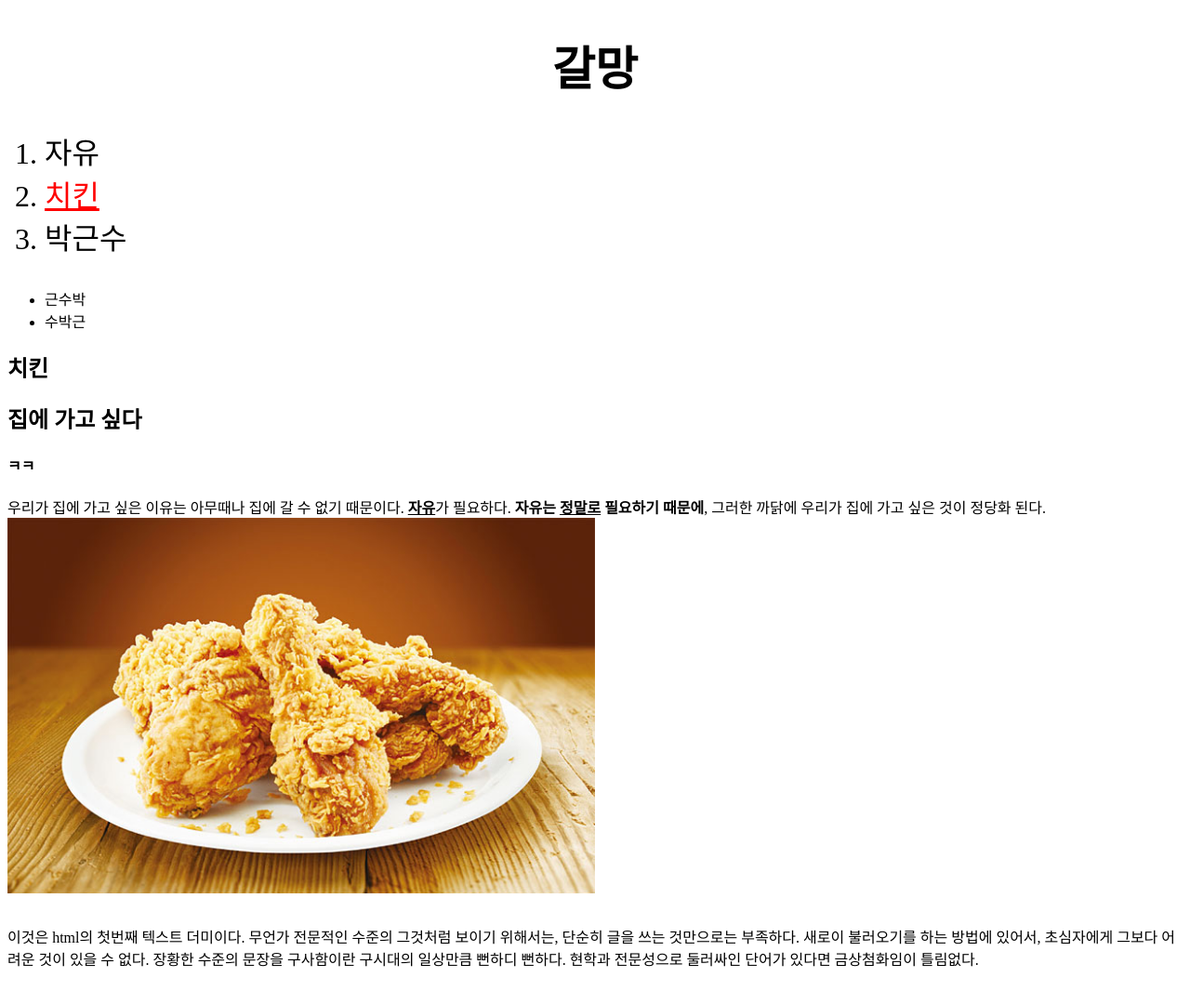
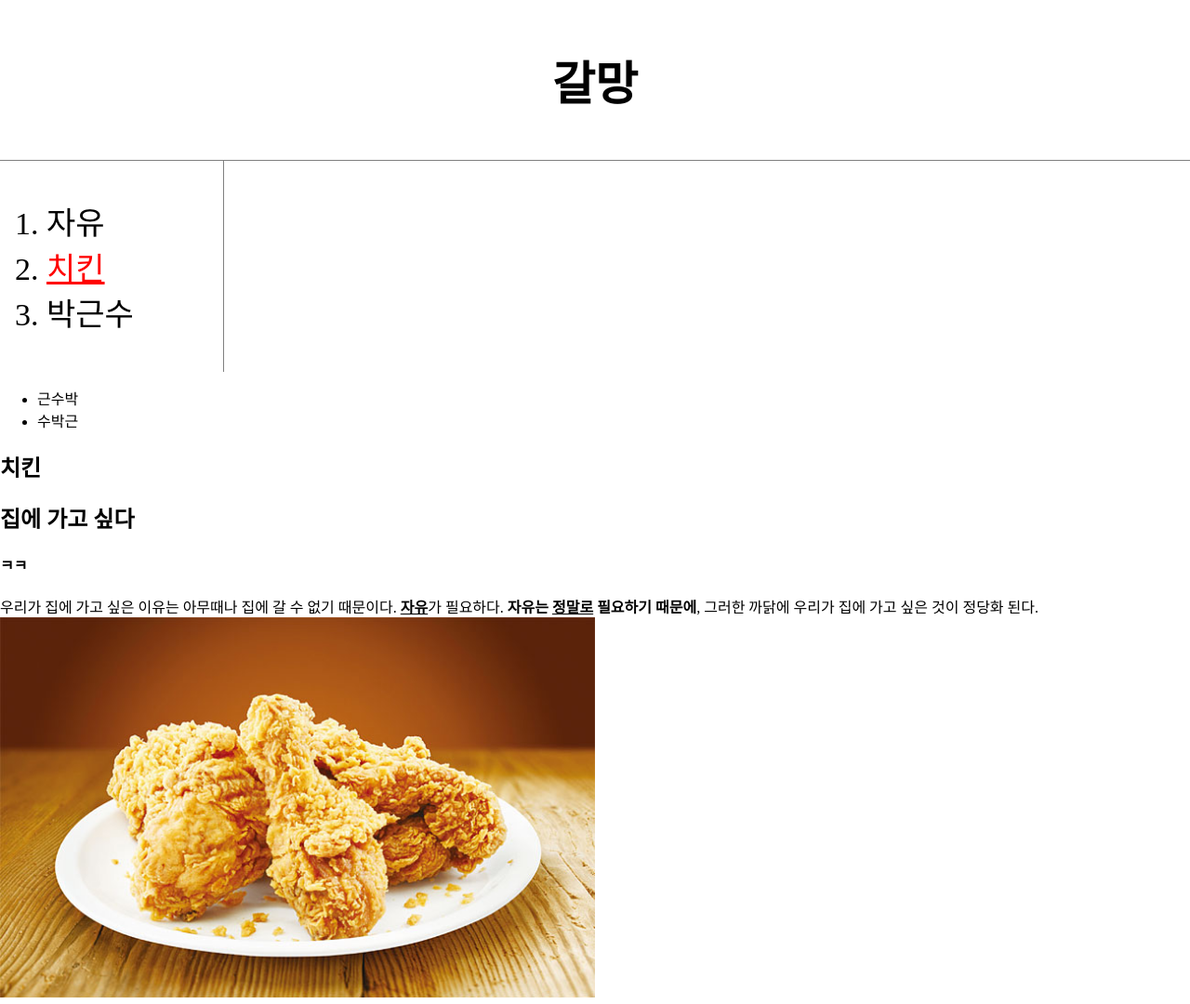
Before and after one commit to zzaaeeww/web1, a plain HTML site: page 2.html in a window 1280 px wide. Shown: the top 1080 px of the page at 93% size. Before the commit the page ends 1059 px from the top, so only its background shows below. Drawn offline with Linux system fonts and the light colour scheme.

Commit message:
box master

```diff
--- a/2.html
+++ b/2.html
@@ -16,21 +16,34 @@
   }
   h1 {
     font-size:50px;
-    text-align:center
+    text-align:center;
+    border-bottom : gray solid  1px;
+    margin:0;
+    padding:50px;
   }
   #active {
     color:red;
     text-decoration:underline
   }
+  ol{
+    border-right:1px solid gray;
+    width:150px;
+    font-size:34px;
+    margin:0;
+    padding:40px;
+    padding-left:50px;
+  }
+  body {
+    margin:0
+  }
+
 </style>
 
-<font size = "+3">
 <ol>
 <li><a href="1.html">자유</a></li>
 <li><a href="2.html" id="active">치킨</a></li>
 <li><a href="3.html">박근수</a></li>
 </ol>
-</font>
 
 <ul>
 
```
Also changed, not shown: box.html (+2 -2 lines).
